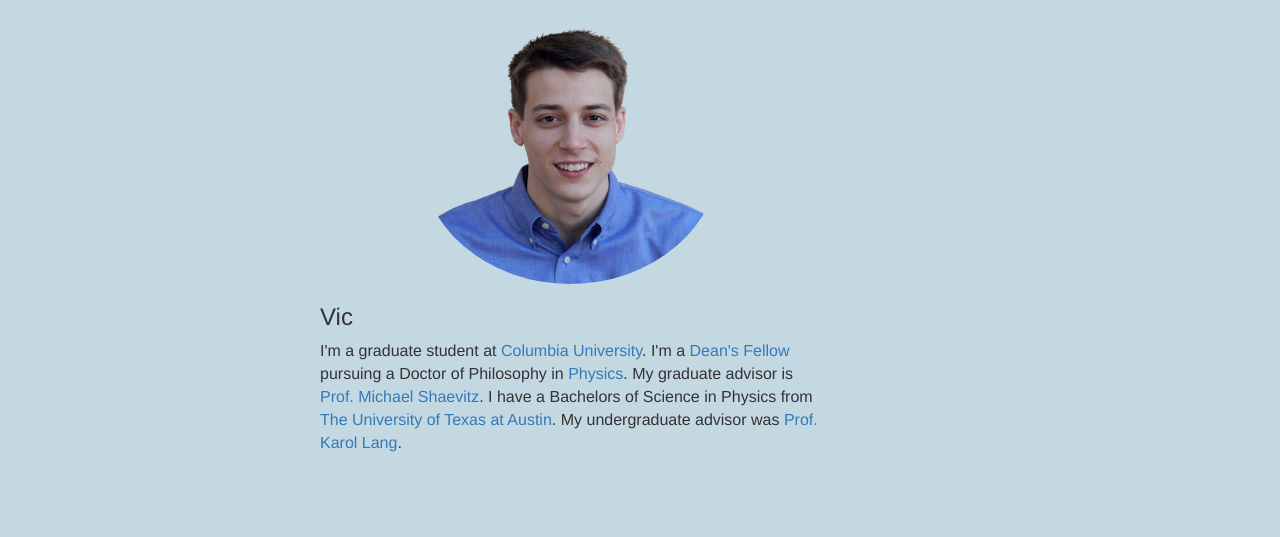
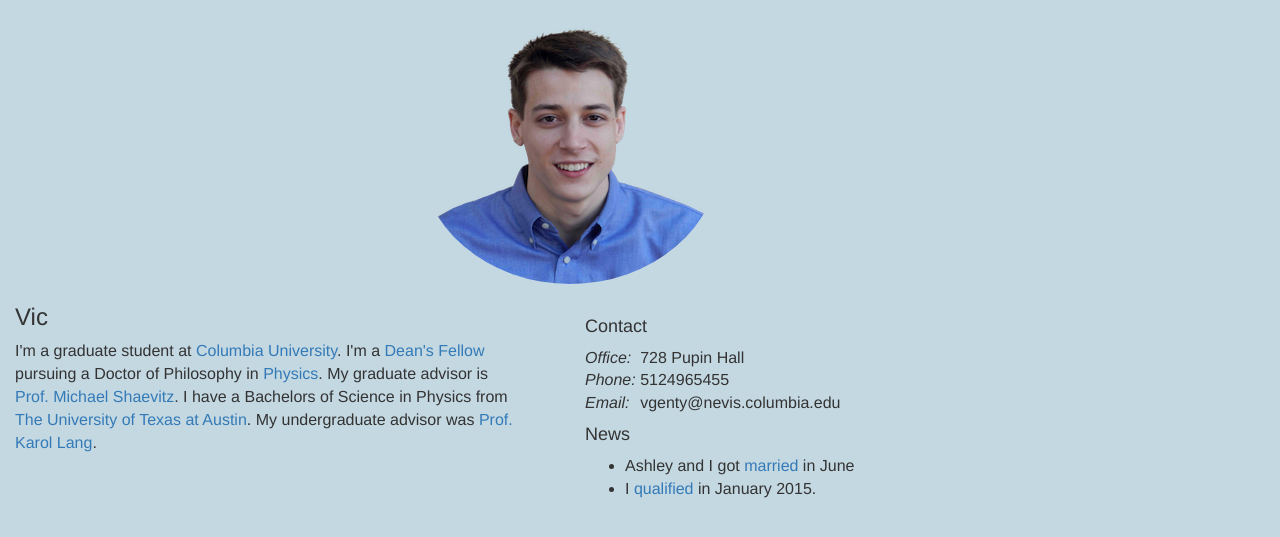
Before and after one commit to vgenty/web, a plain HTML site: page index.html in a window 1280 px wide. Shown: the part 53-590 px from the top of the page. Drawn offline with nearby package versions, Linux system fonts and the light colour scheme.

Commit message:
added contact, news

```diff
--- a/about.html
+++ b/about.html
@@ -1,12 +1,27 @@
 <div class="container row">
   <div class="col-md-12">
-    <center>
-      <img class="img-circle" src="static/images/victor_genty_small.png"/>
-      <br/>
-      <div class="abouttext">
+    <center><img class="img-circle" src="static/images/victor_genty_small.png"/></center>
+  </div>
+  <div class="col-md-6">
+    <div class="abouttext">
 	<h3>Vic</h3>
 	I'm a graduate student at <a href="http://www.columbia.edu/">Columbia University</a>. I'm a <a href="http://gsas.columbia.edu/content/fellowship-categories">Dean's Fellow</a> pursuing a Doctor of Philosophy in <a href="http://physics.columbia.edu/">Physics</a>. My graduate advisor is <a href="http://www.nevis.columbia.edu/~shaevitz/">Prof. Michael Shaevitz</a>. I have a Bachelors of Science in Physics from <a href="http://www.utexas.edu"> The University of Texas at Austin</a>. My undergraduate advisor was <a href="http://www.hep.utexas.edu/cpf/lang/index.html">Prof. Karol Lang</a>.
       </div>
     </center>
   </div>
+  <div class="col-md-6">
+    <br/>
+    <h4>Contact</h4>
+    <table>
+      <tr><td><i>Office:</i></td><td>728 Pupin Hall</td><tr>
+      <tr><td><i>Phone:&nbsp;</i></td><td>5124965455</td><tr>
+      <tr><td><i>Email:</i></td><td>vgenty@nevis.columbia.edu</td><tr>
+    </table>
+    <h4>News</h4>
+    <ul>
+      <li>Ashley and I got <a href="http://goo.gl/MKGdjD">married</a> in June</li>
+      <li>I <a href="public/qualified.png">qualified</a> in January 2015.</li>
+    </ul>
+</center>
+  </div>
 </div>
```
